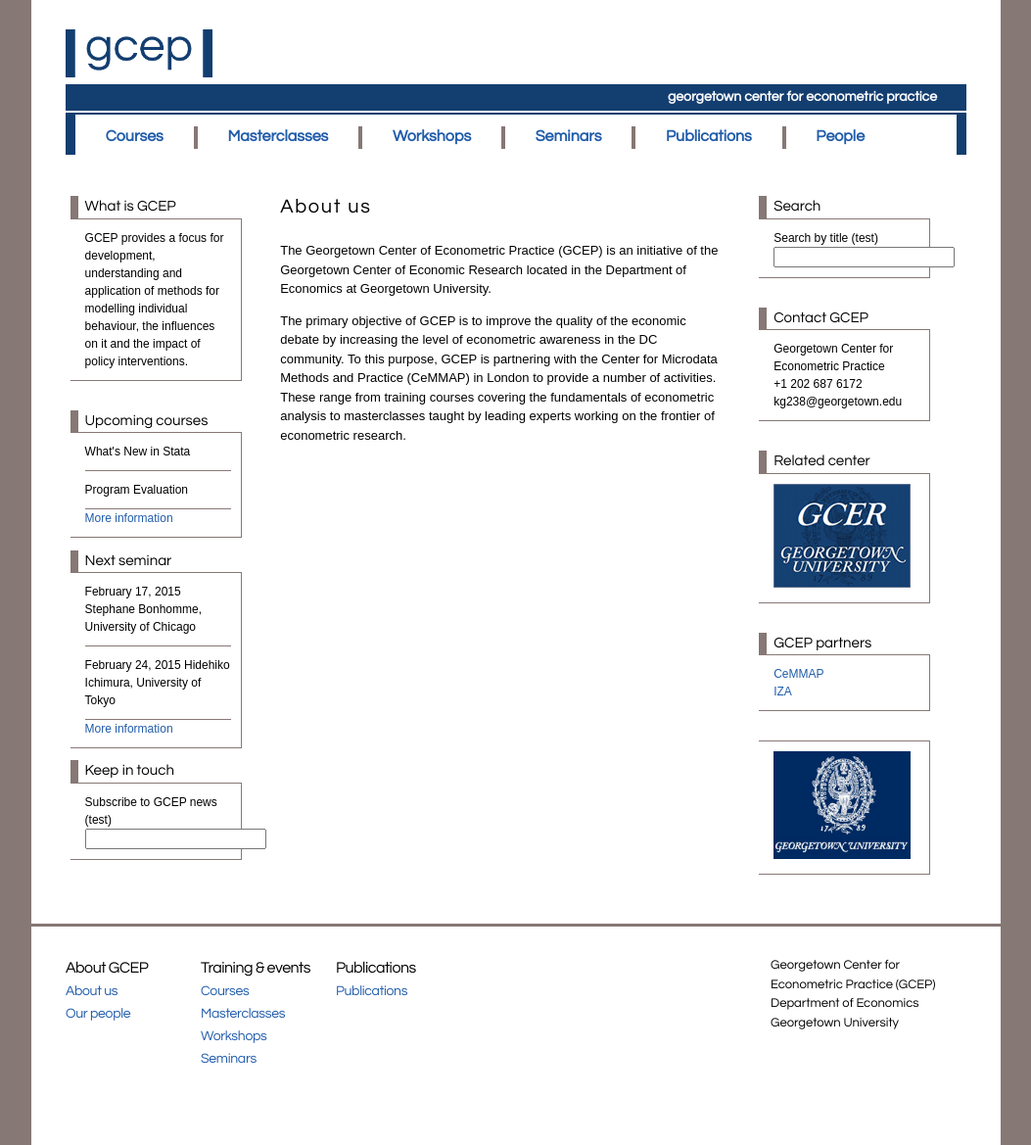
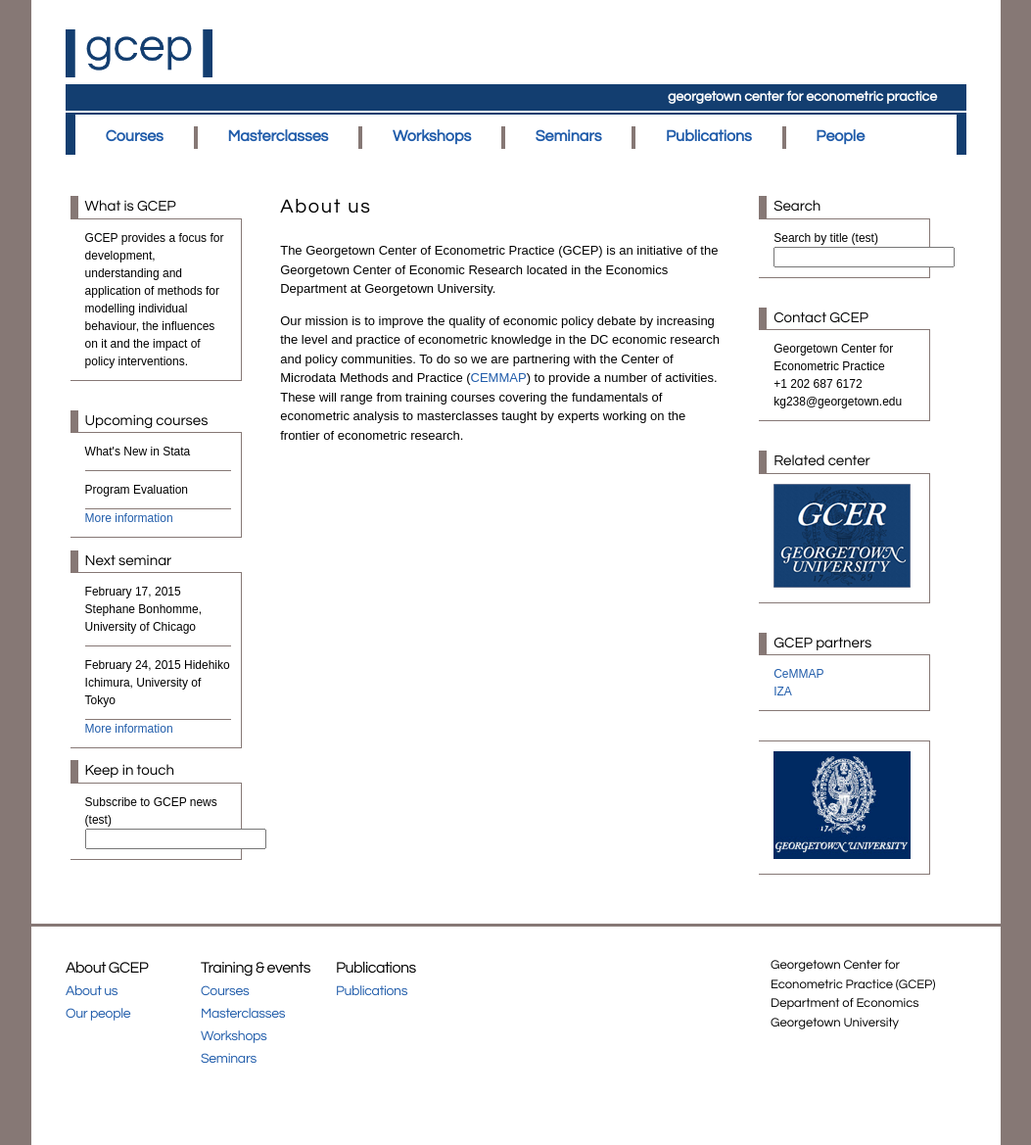
Before and after one commit to georgetown-econ/gcep, a Jekyll site: the page built from about.html, in a window 1280 px wide. Shown: the whole page at 98% size, without its empty margins (113-1166 px from the left). Built offline with Jekyll 4.4.1, drawn with Linux system fonts in a browser that asks for light colours.

Commit message:
Change 'About Us' section.
Ref: Mail on Jan 21 asking for this change.

```diff
--- a/about.html
+++ b/about.html
@@ -9,11 +9,14 @@
     <div class="section">
       <h1 class="main-page-title">About us</h1>
 
-      <p>The Georgetown Center of Econometric Practice (GCEP) is an initiative of the Georgetown Center of Economic Research located in the Department of Economics at Georgetown University.</p>
+      </p>The Georgetown Center of Econometric Practice (GCEP) is an initiative of the Georgetown Center of Economic
+      Research located in the Economics Department at Georgetown University.</p>
 
-      </p>The primary objective of GCEP is to improve the quality of the economic debate by increasing the level of econometric awareness in the DC community. To this purpose, GCEP is partnering with the Center for Microdata Methods and Practice (CeMMAP) in London to provide a number of activities. These range from training courses covering the fundamentals of econometric analysis to masterclasses taught by leading experts working on the frontier of econometric research.</p>
-
-
+      <p>Our mission is to improve the quality of economic policy debate by increasing the level and practice of
+      econometric knowledge in the DC economic research and policy communities. To do so we are partnering with the
+      Center of Microdata Methods and Practice (<a href="http://www.cemmap.ac.uk/">CEMMAP</a>) to provide a number of
+      activities. These will range from training courses covering the fundamentals of econometric analysis to
+      masterclasses taught by experts working on the frontier of econometric research.</p>
     </div>
   </div>
 </div>
```
